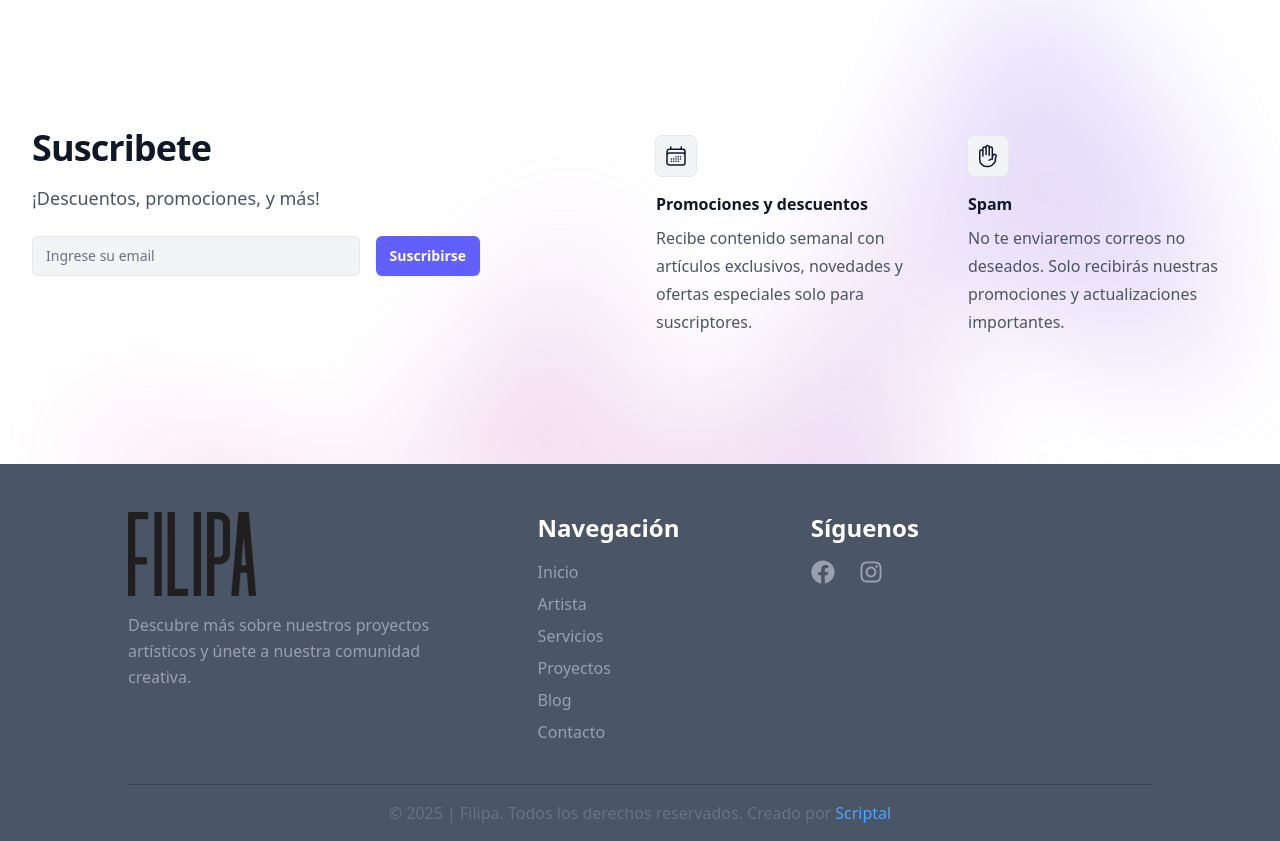
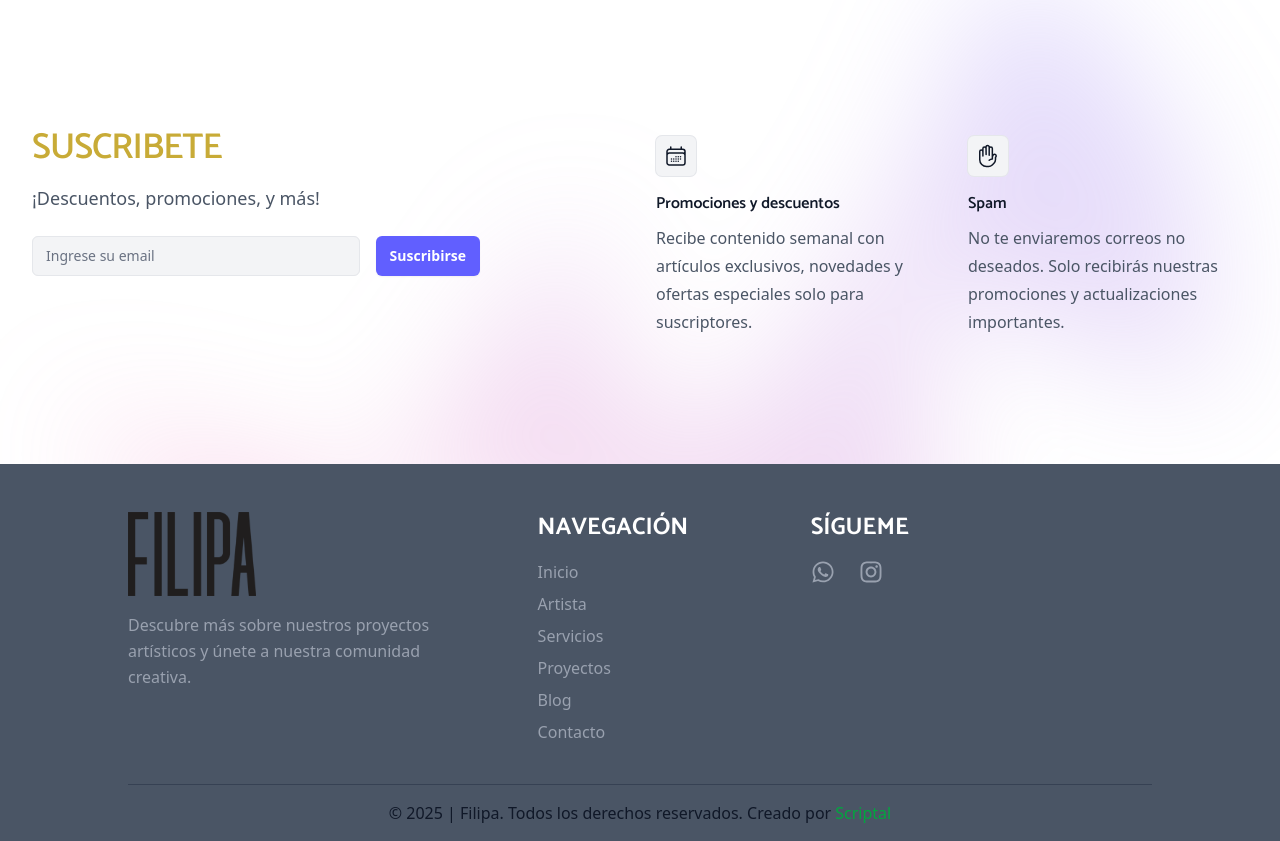
Before and after one commit to enzodb97/webfilipa, a React (Vite) app: page / in a window 1280 px wide. Shown: the part 6640-7481 px from the top of the page. Built offline with nearby package versions, Linux system fonts and the light colour scheme.

Commit message:
add framer motion

```diff
--- a/src/components/Footer.jsx
+++ b/src/components/Footer.jsx
@@ -1,64 +1,97 @@
 import { assets } from "../assets/assets";
-import { FaFacebook,  FaInstagram } from "react-icons/fa";
-
+import { FaInstagram, FaWhatsapp } from "react-icons/fa";
 const Footer = () => {
   return (
-    <div className="bg-gray-600 text-gray-400 pt-12 px-6 md:px-20 lg:px-32" id="Footer">
+    <div
+      className="bg-gray-600 text-gray-400 pt-12 px-6 md:px-20 lg:px-32"
+      id="Footer"
+    >
       <div className="container mx-auto flex flex-col md:flex-row justify-between items-start gap-10">
-
         {/* Logo y descripción */}
         <div className="w-full md:w-1/3">
           <img src={assets.filipan} alt="logo" className="w-32 mb-4" />
           <p className="text-gray-400 leading-relaxed">
-            Descubre más sobre nuestros proyectos artísticos y únete a nuestra comunidad creativa.
+            Descubre más sobre nuestros proyectos artísticos y únete a nuestra
+            comunidad creativa.
           </p>
         </div>
 
         {/* Links de navegación */}
         <div className="w-full md:w-1/5">
-          <h3 className="text-white text-2xl font-bold mb-4">Navegación</h3>
+          <h3 className="text-white text-2xl font-bold mb-4 catamaran uppercase">
+            Navegación
+          </h3>
           <ul className="flex flex-col gap-2">
             <li>
-              <a href="/" className="hover:text-white transition">Inicio</a>
+              <a href="/" className="hover:text-white transition">
+                Inicio
+              </a>
             </li>
             <li>
-              <a href="#About" className="hover:text-white transition">Artista</a>
+              <a href="#About" className="hover:text-white transition">
+                Artista
+              </a>
             </li>
             <li>
-              <a href="#Services" className="hover:text-white transition">Servicios</a>
+              <a href="#Services" className="hover:text-white transition">
+                Servicios
+              </a>
             </li>
             <li>
-              <a href="#Projects" className="hover:text-white transition">Proyectos</a>
+              <a href="#Projects" className="hover:text-white transition">
+                Proyectos
+              </a>
             </li>
             <li>
-              <a href="/Blog" className="hover:text-white transition">Blog</a>
+              <a href="#Blog" className="hover:text-white transition">
+                Blog
+              </a>
             </li>
             <li>
-              <a href="#Contact" className="hover:text-white transition">Contacto</a>
+              <a href="#Contact" className="hover:text-white transition">
+                Contacto
+              </a>
             </li>
           </ul>
         </div>
 
         {/* Redes sociales */}
         <div className="w-full md:w-1/3">
-          <h3 className="text-white text-2xl font-bold mb-4">Síguenos</h3>
+          <h3 className="text-white text-2xl font-bold mb-4 catamaran uppercase">
+            Sígueme
+          </h3>
           <div className="flex space-x-6">
-            <a href="https://www.facebook.com" target="_blank" rel="noopener noreferrer" className="text-gray-400 hover:text-blue-500 transition">
-              <FaFacebook size={24} />
+            <a
+              href="https://wa.me/543876434135"
+              target="_blank"
+              rel="noopener noreferrer"
+              className="text-gray-400 hover:text-pink-500 transition"
+            >
+              <FaWhatsapp size={24} />
             </a>
 
-            <a href="https://www.instagram.com" target="_blank" rel="noopener noreferrer" className="text-gray-400 hover:text-pink-500 transition">
+            <a
+              href="https://www.instagram.com/filipa.painting"
+              target="_blank"
+              rel="noopener noreferrer"
+              className="text-gray-400 hover:text-pink-500 transition"
+            >
               <FaInstagram size={24} />
             </a>
-
           </div>
         </div>
       </div>
 
       {/* Línea divisoria y copyright */}
-      <div className="border-t border-gray-700 py-4 mt-10 text-center text-gray-500">
+      <div className="border-t border-gray-700 py-4 mt-10 text-center text-gray-900">
         &copy; 2025 | Filipa. Todos los derechos reservados. Creado por
-        <a href="https://porfolio-swart-phi.vercel.app/" target="_blank" className="text-blue-400 hover:text-blue-500 ml-1 transition">Scriptal</a>
+        <a
+          href="https://porfolio-swart-phi.vercel.app/"
+          target="_blank"
+          className="text-green-600 hover:text-blue-500 ml-1 transition"
+        >
+          Scriptal
+        </a>
       </div>
     </div>
   );
--- a/src/components/Newsletter.jsx
+++ b/src/components/Newsletter.jsx
@@ -1,48 +1,65 @@
-import { CalendarDaysIcon, HandRaisedIcon } from '@heroicons/react/24/outline'
+import { CalendarDaysIcon, HandRaisedIcon } from "@heroicons/react/24/outline";
+import { toast } from "react-toastify";
+import { useState } from "react";
+import { motion } from "motion/react";
+export default function Newsletter() {
+  const [result, setResult] = useState("");
 
-export default function Newsletter() {
+  const onSubmit = async (event) => {
+    event.preventDefault();
+    setResult("Enviando tu consulta, aguarde unos segundos....");
+    const formData = new FormData(event.target);
 
-  const handleSubmit = async (event) => {
-    event.preventDefault();
+    formData.append("access_key", import.meta.env.VITE_SECRET_KEY);
 
-    const formData = new FormData(event.target);
-    const email = formData.get("email");
+    try {
+      const response = await fetch("https://api.web3forms.com/submit", {
+        method: "POST",
+        body: formData,
+      });
 
-    const response = await fetch("https://web3forms.com/submit", {
-      method: "POST",
-      headers: {
-        "Content-Type": "application/json",
-      },
-      body: JSON.stringify({
-        email: email,
-        api_key: import.meta.env.VITE_SECRET_KEY,
-      }),
-    });
+      const data = await response.json();
 
-    if (response.ok) {
-      alert("You have successfully subscribed!");
-    } else {
-      alert("There was an issue with your subscription. Please try again.");
+      console.log("Response Data:", data);
+
+      if (data.success) {
+        setResult("");
+        toast.success("¡Mensaje enviado! En breve te estaré contactando");
+        event.target.reset();
+      } else {
+        console.error("Error:", data);
+        toast.error(
+          "UPS! Hubo un error al enviar el mensaje. Intenté en unos minutos"
+        );
+        setResult("");
+      }
+    } catch (error) {
+      console.error("Error de red:", error);
+      toast.error("Error de red, intenta nuevamente más tarde.");
+      setResult("");
     }
   };
 
   return (
-    <div className="relative isolate overflow-hidden bg-white py-16 sm:py-24 lg:py-32">
-
+    <motion.div
+      initial={{ opacity: 0, y: -200 }}
+      transition={{ duration: 1 }}
+      whileInView={{ opacity: 1, y: 0 }}
+      viewport={{ once: true }}
+      className="relative isolate overflow-hidden bg-white py-16 sm:py-24 lg:py-32"
+    >
       <div className="mx-auto max-w-7xl px-6 lg:px-8">
-
         <div className="mx-auto grid max-w-2xl grid-cols-1 gap-x-8 gap-y-16 lg:max-w-none lg:grid-cols-2">
-
           <div className="max-w-xl lg:max-w-lg">
-
-            <h2 className="text-4xl font-semibold tracking-tight text-gray-900">Suscribete</h2>
+            <h2 className="text-4xl font-semibold tracking-tight text-yellow catamaran uppercase">
+              Suscribete
+            </h2>
 
             <p className="mt-4 text-lg text-gray-600">
               ¡Descuentos, promociones, y más!
             </p>
 
-            <form onSubmit={handleSubmit} className="mt-6 flex max-w-md gap-x-4">
-
+            <form onSubmit={onSubmit} className="mt-6 flex max-w-md gap-x-4">
               <label htmlFor="email-address" className="sr-only">
                 Email address
               </label>
@@ -61,61 +78,63 @@ export default function Newsletter() {
                 type="submit"
                 className="flex-none rounded-md bg-indigo-500 px-3.5 py-2.5 text-sm font-semibold text-white shadow-xs hover:bg-indigo-400 focus-visible:outline-2 focus-visible:outline-offset-2 focus-visible:outline-indigo-500"
               >
-                Suscribirse
+                {result ? result : "Suscribirse"}
               </button>
-
             </form>
-
           </div>
 
           <dl className="grid grid-cols-1 gap-x-8 gap-y-10 sm:grid-cols-2 lg:pt-2">
-
             <div className="flex flex-col items-start">
-
               <div className="rounded-md bg-gray-100 p-2 ring-1 ring-gray-200">
-                <CalendarDaysIcon aria-hidden="true" className="size-6 text-gray-900" />
+                <CalendarDaysIcon
+                  aria-hidden="true"
+                  className="size-6 text-gray-900"
+                />
               </div>
 
-              <dt className="mt-4 text-base font-semibold text-gray-900">Promociones y descuentos</dt>
+              <dt className="mt-4 text-base font-semibold text-gray-900 catamaran">
+                Promociones y descuentos
+              </dt>
 
               <dd className="mt-2 text-base/7 text-gray-600">
-              Recibe contenido semanal con artículos exclusivos, novedades y ofertas especiales solo para suscriptores.
+                Recibe contenido semanal con artículos exclusivos, novedades y
+                ofertas especiales solo para suscriptores.
               </dd>
-
             </div>
 
             <div className="flex flex-col items-start">
-
               <div className="rounded-md bg-gray-100 p-2 ring-1 ring-gray-200">
-                <HandRaisedIcon aria-hidden="true" className="size-6 text-gray-900" />
+                <HandRaisedIcon
+                  aria-hidden="true"
+                  className="size-6 text-gray-900"
+                />
               </div>
 
-              <dt className="mt-4 text-base font-semibold text-gray-900">Spam</dt>
+              <dt className="mt-4 text-base font-semibold text-gray-900 catamaran">
+                Spam
+              </dt>
 
               <dd className="mt-2 text-base/7 text-gray-600">
-              No te enviaremos correos no deseados. Solo recibirás nuestras promociones y actualizaciones importantes.
+                No te enviaremos correos no deseados. Solo recibirás nuestras
+                promociones y actualizaciones importantes.
               </dd>
-
             </div>
-
           </dl>
-
         </div>
-
       </div>
 
-      <div aria-hidden="true" className="absolute top-0 left-1/2 -z-10 -translate-x-1/2 blur-3xl xl:-top-6">
-
+      <div
+        aria-hidden="true"
+        className="absolute top-0 left-1/2 -z-10 -translate-x-1/2 blur-3xl xl:-top-6"
+      >
         <div
           style={{
             clipPath:
-              'polygon(74.1% 44.1%, 100% 61.6%, 97.5% 26.9%, 85.5% 0.1%, 80.7% 2%, 72.5% 32.5%, 60.2% 62.4%, 52.4% 68.1%, 47.5% 58.3%, 45.2% 34.5%, 27.5% 76.7%, 0.1% 64.9%, 17.9% 100%, 27.6% 76.8%, 76.1% 97.7%, 74.1% 44.1%)',
+              "polygon(74.1% 44.1%, 100% 61.6%, 97.5% 26.9%, 85.5% 0.1%, 80.7% 2%, 72.5% 32.5%, 60.2% 62.4%, 52.4% 68.1%, 47.5% 58.3%, 45.2% 34.5%, 27.5% 76.7%, 0.1% 64.9%, 17.9% 100%, 27.6% 76.8%, 76.1% 97.7%, 74.1% 44.1%)",
           }}
           className="aspect-1155/678 w-[72.1875rem] bg-linear-to-tr from-[#ff80b5] to-[#9089fc] opacity-30"
         />
-
       </div>
-
-    </div>
+    </motion.div>
   );
 }
```
Also changed, not shown: src/components/BlogSection.jsx (+26 -9 lines), src/components/Contact.jsx (+19 -12 lines), src/components/Header.jsx (+19 -18 lines), src/components/Navbar.jsx (+6 -4 lines), src/components/Pricing.jsx (+36 -25 lines), src/components/Projects.jsx (+17 -6 lines), src/components/About.jsx (line endings or trailing spaces), 1 other file (tests, documents, lock files or other folders).
